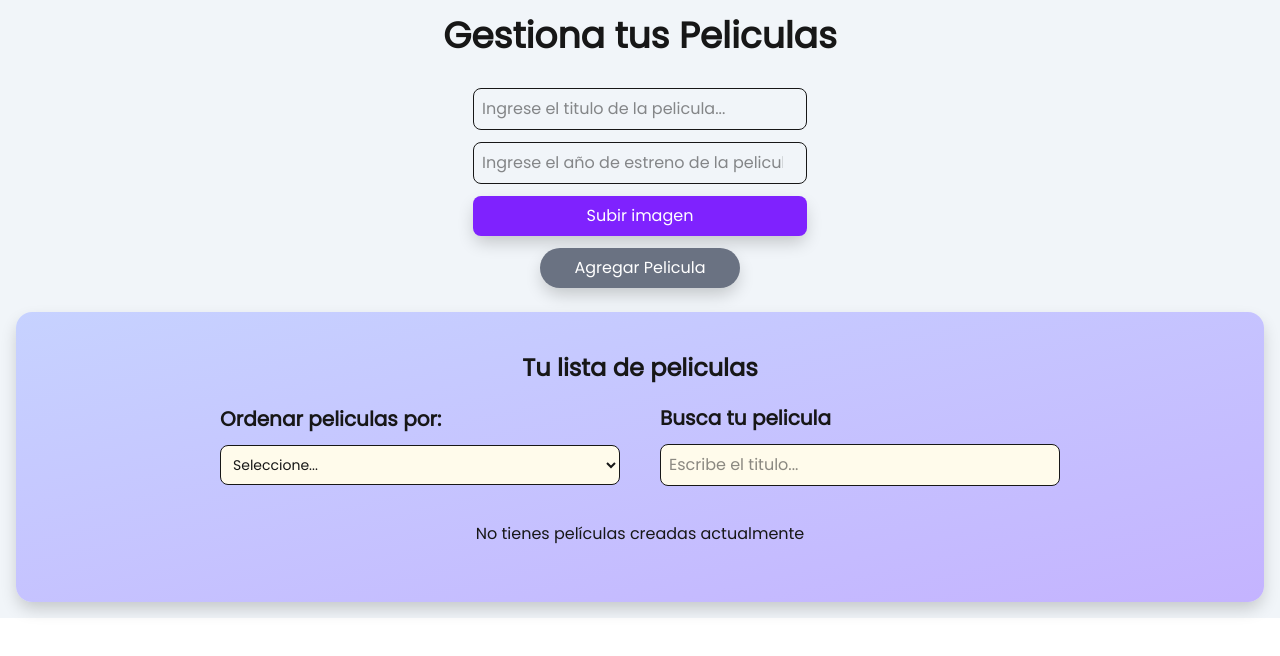
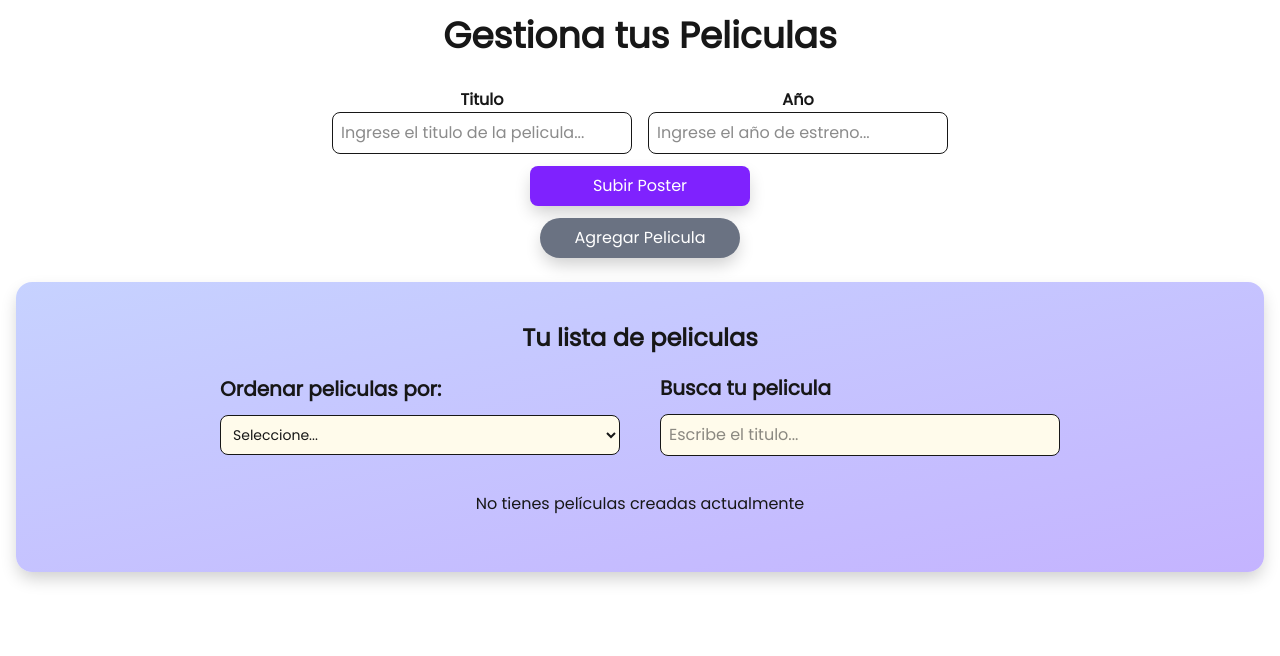
Before and after one commit to camilo520/movies-app, a Next.js app: page / in a window 1280 px wide. Shown: the top 656 px of the page. Built offline with nearby package versions, Linux system fonts and the light colour scheme.

Commit message:
fix: final version bugs

```diff
--- a/src/app/page.tsx
+++ b/src/app/page.tsx
@@ -3,7 +3,6 @@ import { useEffect, useState } from "react";
 import MovieForm from "../components/MovieForm";
 import MovieList from "../components/MovieList";
 import type { Movie } from "../types/MovieType";
-import Image from "next/image";
 import { useLocalStorage } from "@/hooks/useLocalStorage";
 
 export default function MovieApp() {
@@ -51,7 +50,7 @@ export default function MovieApp() {
   });
 
   return (
-    <div className="p-4 flex flex-col justify-center  bg-slate-100 h-full ">
+    <div className="p-4 flex flex-col justify-center  h-full ">
       <div className="w-full flex justify-center flex-col items-center">
         <h1 className="text-4xl font-bold mb-5 flex justify-center text-center">
           Gestiona tus Peliculas
--- a/src/components/MovieForm.tsx
+++ b/src/components/MovieForm.tsx
@@ -46,6 +46,7 @@ const MovieForm: React.FC<MovieFormProps> = ({ onAddMovie, movies }) => {
     fileInputRef.current?.click();
   };
 
+  //---Función para manejar el cambio de imagen---
   const handleFileChange = (e: React.ChangeEvent<HTMLInputElement>) => {
     const file = e.target.files?.[0];
     if (file) {
@@ -70,17 +71,24 @@ const MovieForm: React.FC<MovieFormProps> = ({ onAddMovie, movies }) => {
     <div className=" flex max-[700px]:flex-col justify-center items-center content-center max-[700px]:gap-1 gap-10 max-[700px]:pb-2">
       <div className="mb-4 flex flex-col gap-3">
         <ToastContainer />
+        <div className="flex max-[700px]:flex-col flex-row gap-4 text-center">
+          <div>
+            <h2 className="font-bold">Titulo</h2>
             <input
               type="text"
               placeholder="Ingrese el titulo de la pelicula..."
               value={newMovie.titulo}
-          onChange={(e) => setNewMovie({ ...newMovie, titulo: e.target.value })}
-          className="border p-2 rounded-lg"
+              onChange={(e) =>
+                setNewMovie({ ...newMovie, titulo: e.target.value })
+              }
+              className="border p-2 rounded-lg w-[300px]"
             />
-
+          </div>
+          <div>
+            <h2 className="font-bold">Año</h2>
             <input
               type="number"
-          placeholder="Ingrese el año de estreno de la pelicula..."
+              placeholder="Ingrese el año de estreno..."
               value={newMovie.anio}
               onChange={(e) => {
                 const value = e.target.value;
@@ -89,15 +97,17 @@ const MovieForm: React.FC<MovieFormProps> = ({ onAddMovie, movies }) => {
                 }
               }}
               onWheel={handleWheel}
-          className="border p-2 rounded-lg"
+              className="border p-2 rounded-lg w-[300px]"
               maxLength={4}
             />
+          </div>
+        </div>
         <button
           type="button"
           onClick={handleOpenFile}
-          className="bg-violet-600 text-white px-4 py-2 rounded-lg hover:bg-violet-700 cursor-pointer shadow-[0px_8px_17px_-2px_rgba(0,_0,_0,_0.2)]"
+          className="bg-violet-600 w-[220px] self-center text-white px-4 py-2 rounded-lg hover:bg-violet-700 cursor-pointer shadow-[0px_8px_17px_-2px_rgba(0,_0,_0,_0.2)]"
         >
-          Subir imagen
+          Subir Poster
         </button>
         <input
           type="file"
--- a/src/components/MovieItem.tsx
+++ b/src/components/MovieItem.tsx
@@ -1,4 +1,4 @@
-import React, { useEffect, useState } from "react";
+import React, { useState } from "react";
 import type { MovieItemProps } from "../types/MovieType";
 import Image from "next/image";
 
@@ -6,12 +6,6 @@ import Image from "next/image";
 const MovieItem: React.FC<MovieItemProps> = ({ movie, onDeleteMovie }) => {
   //---Estado para manejar la animación de eliminación---
   const [isRemoving, setIsRemoving] = useState(false);
-
-  const [isClient, setIsClient] = useState(false);
-
-  useEffect(() => {
-    setIsClient(true);
-  }, []);
 
   //---Función para eliminar una pelicula de la lista---
   const handleDelete = () => {
@@ -29,19 +23,19 @@ const MovieItem: React.FC<MovieItemProps> = ({ movie, onDeleteMovie }) => {
     >
       <div className="shadow-[0_0_8px_0_rgba(0,0,0,0.2)] p-4 rounded-2xl mb-2 flex flex-col justify-between items-center bg-purple-200 h-[420px] ">
         <div className="w-[250px] h-[250px] max-[700px]:w-[220px] max-[700px]:h-full rounded-xl overflow-hidden relative">
-          {isClient && (
           <Image
             src={movie.poster}
             alt={`Poster de ${movie.titulo}`}
             fill
             className="object-cover rounded-xl"
           />
-          )}
         </div>
 
-        <div className="text-center mt-4">
-          <p className="text-xl font-bold">Título: {movie.titulo}</p>
-          <p className="text-md font-semibold">Año: {movie.anio}</p>
+        <div className="text-center mt-4 pb-2">
+          <p className="text-xl font-bold">Título </p>
+          <p>{movie.titulo}</p>
+          <p className="text-md font-semibold">Año de estreno: </p>
+          <p>{movie.anio}</p>
         </div>
         <button
           onClick={handleDelete}
```
Lines whose indentation alone changed are shown as unchanged.
